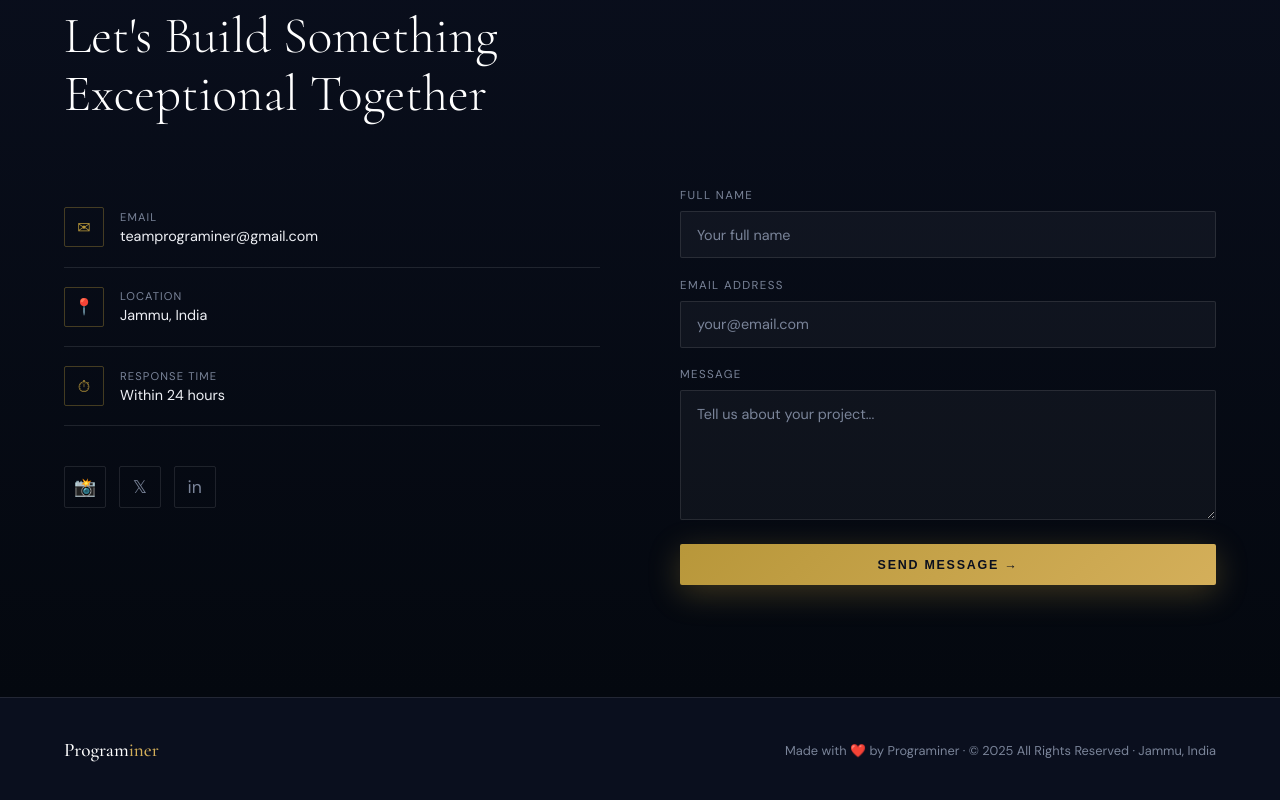
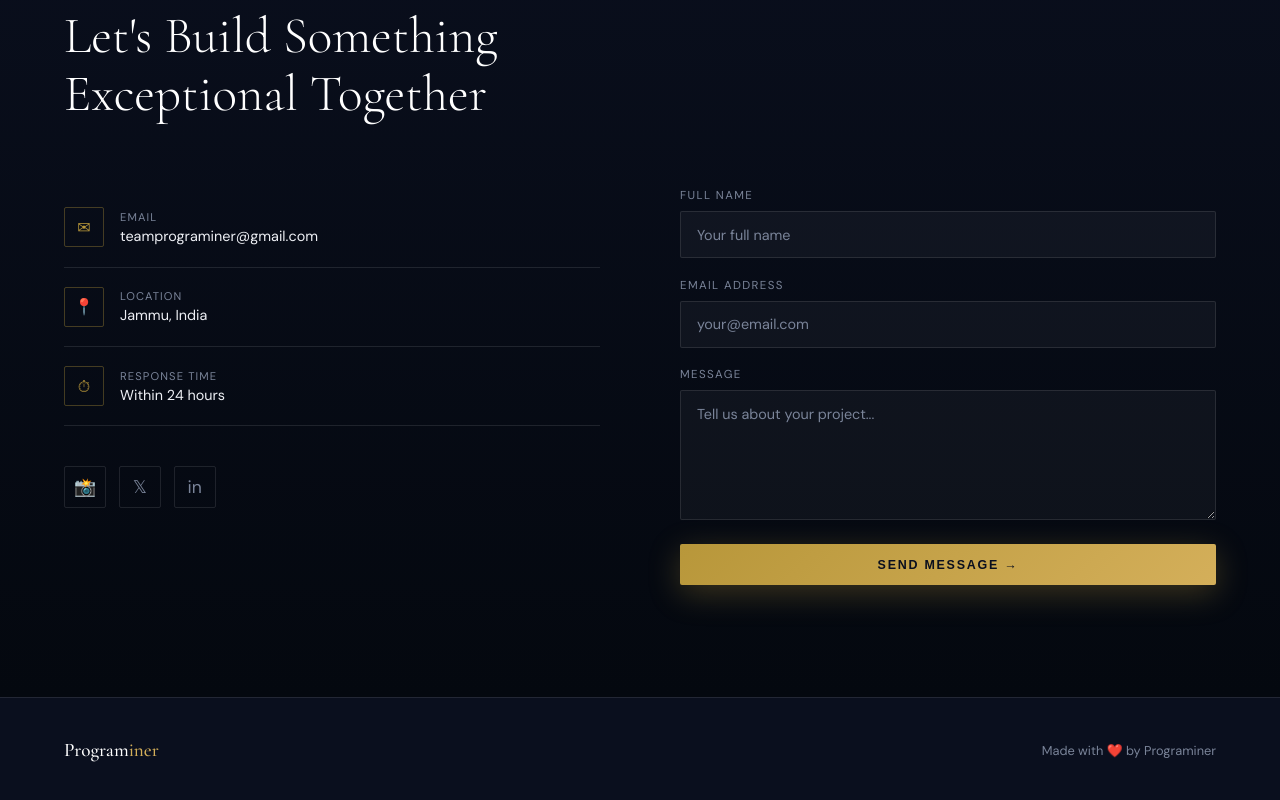
Before and after one commit to programiner/programiner.github.io, a plain HTML site: page index.html in a window 1280 px wide. Shown: the part 4240-5040 px from the top of the page. Drawn offline with nearby package versions, Linux system fonts and the light colour scheme.

Commit message:
Update footer content in index.html
Removed location and copyright year from footer.

```diff
--- a/index.html
+++ b/index.html
@@ -770,7 +770,7 @@
 <!-- FOOTER -->
 <footer>
   <a href="#hero" class="footer-logo">Program<span>iner</span></a>
-  <span>Made with ❤️ by Programiner · © 2025 All Rights Reserved · Jammu, India</span>
+  <span>Made with ❤️ by Programiner</span>
 </footer>
 
 <script>
```
